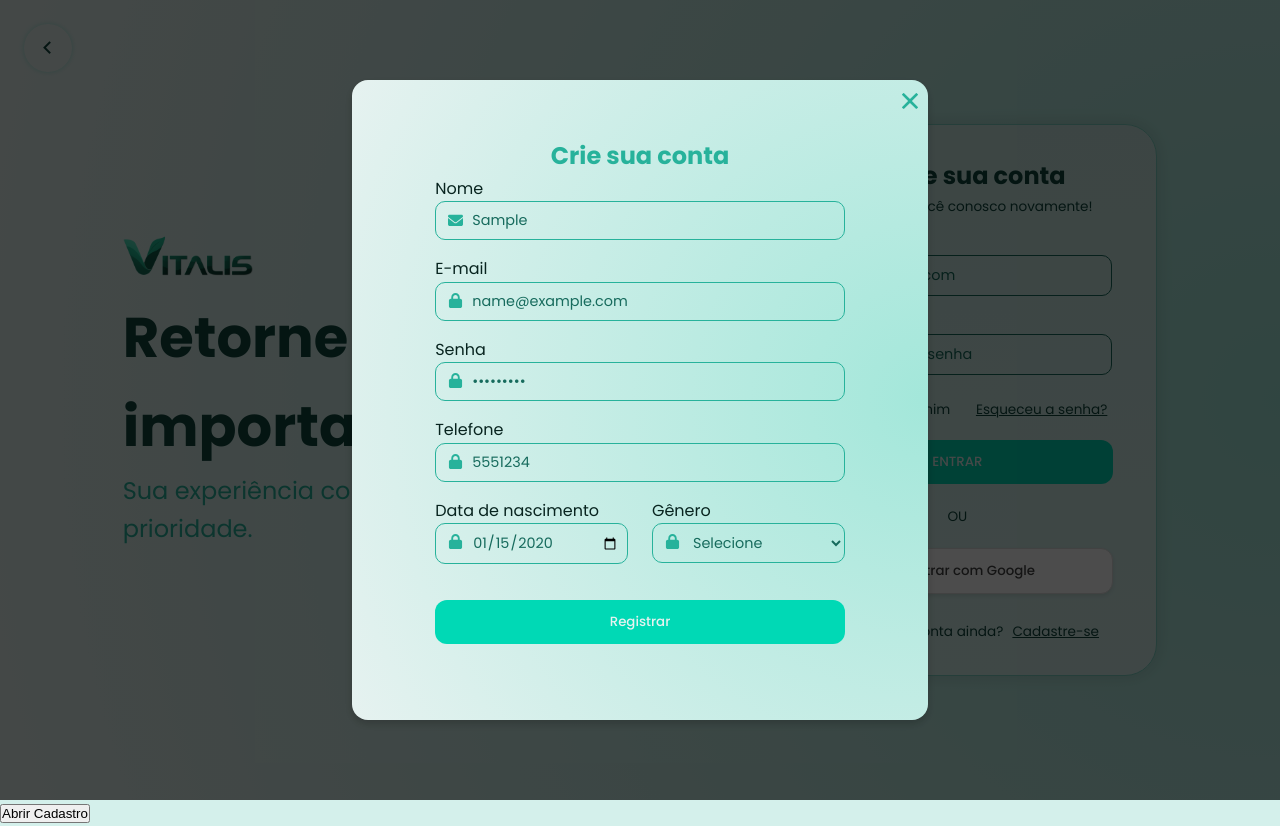
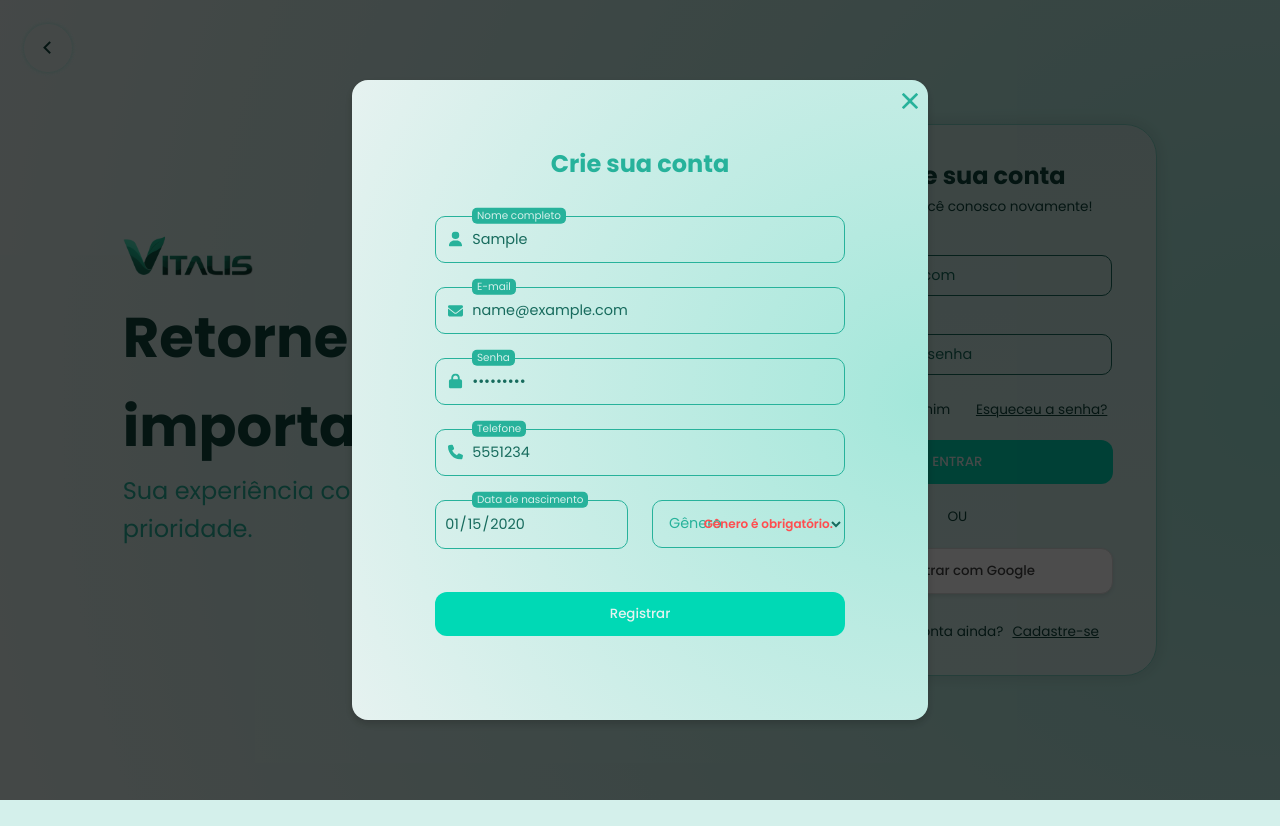
Before and after one commit to vitalis-app/vitalis-frontend, an Angular app: page /auth/login in a window 1280 px wide. Both pictures are taken after typing "Sample", "name@example.com", "Sample123", "5551234", "2020-01-15" into the empty fields and a click on the button "Registrar". After the commit the page ends 800 px from the top, so only its background shows below. Built offline with nearby package versions, Linux system fonts and the light colour scheme; grey boxes are pictures that could not be loaded.

Commit message:
Registro + validações + bonito + divo + arrasei slay

```diff
--- a/src/app/app.module.ts
+++ b/src/app/app.module.ts
@@ -25,6 +25,7 @@ import { WebAppLayoutComponent } from './web-app/layout/web-app-layout/web-app-l
 import { LoginPageLayoutComponent } from './web-app/layout/login-page-layout/login-page-layout.component';
 import { CadastroComponent } from './web-app/pages/auth/cadastro/cadastro.component';
 import { CadastroService } from './shared/services/cadastro.service';
+import { ReactiveFormsModule } from '@angular/forms';
 
 @NgModule({
   declarations: [
@@ -55,6 +56,7 @@ import { CadastroService } from './shared/services/cadastro.service';
     BrowserModule,
     AppRoutingModule,
     FormsModule,
+    ReactiveFormsModule,
     RouterModule.forRoot
       ([],
         {
--- a/src/app/shared/services/cadastro.service.ts
+++ b/src/app/shared/services/cadastro.service.ts
@@ -1,5 +1,6 @@
 import { Injectable } from '@angular/core';
 import { Subject } from 'rxjs';
+import { AbstractControl, ValidationErrors } from '@angular/forms';
 
 @Injectable({
   providedIn: 'root',
--- a/src/app/web-app/pages/auth/cadastro/cadastro.component.css
+++ b/src/app/web-app/pages/auth/cadastro/cadastro.component.css
@@ -1,8 +1,10 @@
-/* Fundo que cobre a tela */
-h2{
-  color:var(--verde-3)
+
+  h2 {
+    color: var(--verde-3);
+    margin-bottom: 2rem;
   }
 
+  /* Fundo que cobre a tela */
   .modal-overlay {
     position: fixed;
     top: 0;
@@ -60,7 +62,7 @@ h2{
     cursor: pointer;
   }
 
-/* Formulário */
+  /* Estilos do Formulário */
   form {
     width: 80%;
     display: flex;
@@ -68,10 +70,10 @@ form {
     align-items: center;
   }
 
-/* Input com ícone */
+  /* Input individual (para cada campo) */
   .input-individual {
     width: 100%;
-  margin-bottom: 1rem;
+    margin-bottom: 1.5rem;
   }
 
   .input-icon-wrapper {
@@ -79,81 +81,164 @@ form {
     width: 100%;
   }
 
+  /* Espaço extra à direita no input para a mensagem de erro */
+  .input-icon-wrapper input,
+  .input-icon-wrapper select {
+    padding-right: 120px; /* espaço para a mensagem no lado direito */
+    position: relative;
+    z-index: 0;
+  }
+
+  /* Mensagem de erro dentro do input, no lado direito */
+  .input-error-message {
+    position: absolute;
+    right: 12px;
+    top: 50%;
+    transform: translateY(-50%);
+    color: #ff4d4f; /* vermelho erro */
+    font-size: 0.75rem;
+    font-weight: 600;
+    white-space: nowrap;
+    pointer-events: none;
+    z-index: 10;
+    user-select: none;
+  }
+
+
+  /* Estilo da label/placeholder em sua posição inicial */
+  .placeholder-label {
+    position: absolute;
+    left: 36px;
+    /* Alinha com o texto do input, levando em conta o ícone */
+    top: 50%;
+    transform: translateY(-50%);
+    color: var(--verde-3);
+    pointer-events: none;
+    transition: all 0.3s ease;
+    font-size: 0.9rem;
+    z-index: 1; /* Garante que a label esteja acima do input */
+  }
+
+  /* Animação da label/placeholder quando o input é focado ou preenchido */
+  .input-icon-wrapper.filled .placeholder-label,
+  .input-icon-wrapper input:focus + .placeholder-label, #estatico {
+    top: 0;
+    left: 2.3rem;
+    font-size: 0.65rem;
+    color: var(--verde-6);
+    transform: translateY(-50%);
+    background-color: var(--verde-3);
+    padding: 0 5px;
+    border-radius: 5px;
+  }
+
+  .input-icon-wrapper.filled .placeholder-label,
+  .input-icon-wrapper input:focus + .placeholder-label{
+    top: 0;
+    left: 2.3rem;
+    font-size: 0.65rem;
+    color: var(--verde-6);
+    transform: translateY(-50%);
+    background-color: var(--verde-3);
+    padding: 0 5px;
+    border-radius: 5px;
+  }
+
+  #genero.input-icon-wrapper.filled .placeholder-label,
+  #genero.input-icon-wrapper input:focus + .placeholder-label
+  {
+    top: 0;
+    left: 1rem;
+    font-size: 0.65rem;
+    color: var(--verde-6);
+    transform: translateY(-50%);
+    background-color: var(--verde-3);
+    padding: 0 5px;
+    border-radius: 5px;
+  }
+
+  input:focus,
+select:focus {
+  outline: none;
+}
+
+
   #genero-data {
     width: 100%;
     display: flex;
     flex-direction: row;
     gap: 1.5rem;
   }
-#genero-data .input-individual{
+
+  #genero-data .input-individual {
     width: 50%;
   }
+
+  /* Estilo do ícone dentro do input */
   .input-icon {
     position: absolute;
     left: 13px;
-  top: 11px;
+    top: 50%; /* Centraliza o ícone verticalmente */
+    transform: translateY(-50%);
     fill: var(--verde-3);
     pointer-events: none;
     width: 15px;
     height: 15px;
+    z-index: 2; /* Garante que o ícone esteja acima da label e input */
   }
 
-/* Inputs gerais */
+  /* Ajuste para o ícone da data que fica à direita */
+  .input-icon.icon-right {
+    right: 13px;
+    width: 20px;
+    height: 20px;
+  }
+
+  /* Estilo geral dos inputs e select */
   .modal-container input,
-#selecaoGenero, .input-individual select {
+  .input-icon-wrapper select { /* Corrigido o seletor para select */
     width: 100%;
     background-color: transparent;
-  padding: 8px 8px 8px 36px;
+    padding: 12px 12px 12px 36px; /* Padding para o ícone */
     border: 1px solid var(--verde-3);
     border-radius: 10px;
     font-size: 0.9rem;
     font-family: Poppins;
     color: var(--verde-2);
+    transition: all 0.3s ease; /* Transição para todas as propriedades, incluindo cor e borda */
+    z-index: 0; /* O input fica abaixo da label */
   }
 
-option, select {
-  padding: 0.75rem 1rem;
-  color: 10473e;
+  /* Ajuste de padding para inputs sem ícone na esquerda (como a data) */
+  #dataNascimento {
+    padding-left: 8px; /* Remove o padding extra da esquerda, já que o ícone está à direita */
   }
 
-/* Placeholder */
+  /* Remover placeholder padrão (agora a label fará o papel) */
   .modal-container input::placeholder {
-  color: var(--verde-3);
+    color: transparent; /* Torna o placeholder padrão invisível */
   }
 
-/* Gênero - seleção */
-#selecaoGenero {
+  #genero option {
     padding: 8px;
-  text-align: center;
-  cursor: pointer;
-}
-
-/* Lista de escolhas */
-.escolhas {
     width: 100%;
-  gap: 2rem;
-  display: flex;
-  flex-direction: column;
-}
-
-.escolhas input {
-  width: 0;
-}
-
-.escolhas input,
-.escolhas label {
-  background-color: var(--verde-5);
-  border-radius: 5px;
-}
-
-#custom-select option {
-  width: 100%;
-  border-radius: var(--border-radius);
+    border-radius: 10px;
     border: none;
     background-color: var(--verde-6);
     color: var(--verde-2);
   }
 
+  /* Esconder o ícone padrão do input type="date" */
+  input[type="date"]::-webkit-calendar-picker-indicator {
+    opacity: 0;
+    cursor: pointer;
+    position: absolute;
+    width: 100%;
+    height: 100%;
+    z-index: 3; /* Z-index alto para garantir que seja clicável */
+  }
+
+  /* Estilo do botão de login/registro */
   #login-btn {
     margin: 1.2rem 0;
     background-color: var(--verde-10);
@@ -168,6 +253,7 @@ option, select {
     font-family: "Poppins";
     width: 100%;
   }
+
   #login-btn:hover {
     background-color: var(--verde-3);
   }
--- a/src/app/web-app/pages/auth/cadastro/cadastro.component.html
+++ b/src/app/web-app/pages/auth/cadastro/cadastro.component.html
@@ -1,7 +1,3 @@
-<!-- Botão para abrir o modal -->
-<button (click)="abrir()">Abrir Cadastro</button>
-
-<!-- Modal -->
 <div class="modal-overlay" [ngClass]="{ 'show': ativo }">
   <div class="modal-container" [ngClass]="{ 'show': ativo }">
     <button class="fechar-btn" (click)="fechar()">
@@ -16,100 +12,110 @@
         </g>
       </svg>
     </button>
+
     <h2>Crie sua conta</h2>
-    <form (ngSubmit)="registrar()">
+
+    <form [formGroup]="form" (ngSubmit)="registrar()">
 
       <div class="input-individual">
-        <p>Nome</p>
-        <div class="input-icon-wrapper">
+        <div class="input-icon-wrapper" [class.filled]="form.get('nome')?.value">
+          <input type="text" id="nome" formControlName="nome" />
+          <label class="placeholder-label" for="nome">Nome completo</label>
+          <svg class="input-icon" xmlns="http://www.w3.org/2000/svg"
+            viewBox="0 0 448 512">
+            <path
+              d="M224 256A128 128 0 1 0 224 0a128 128 0 1 0 0 256zm-45.7 48C79.8 304 0 383.8 0 482.3C0 498.7 13.3 512 29.7 512l388.6 0c16.4 0 29.7-13.3 29.7-29.7C448 383.8 368.2 304 269.7 304l-91.4 0z" />
+          </svg>
+          <div class="input-error-message" *ngIf="form.get('nome')?.invalid && form.get('nome')?.touched">
+            Nome é obrigatório.
+          </div>
+        </div>
+      </div>
+
+      <div class="input-individual">
+        <div class="input-icon-wrapper" [class.filled]="form.get('email')?.value">
+          <input type="email" id="email" formControlName="email" />
+          <label class="placeholder-label" for="email">E-mail</label>
           <svg class="input-icon" xmlns="http://www.w3.org/2000/svg" viewBox="0 0 512 400">
             <g transform="translate(0, -24)">
               <path
                 d="M48 64C21.5 64 0 85.5 0 112c0 15.1 7.1 29.3 19.2 38.4L236.8 313.6c11.4 8.5 27 8.5 38.4 0L492.8 150.4c12.1-9.1 19.2-23.3 19.2-38.4c0-26.5-21.5-48-48-48L48 64zM0 176L0 384c0 35.3 28.7 64 64 64l384 0c35.3 0 64-28.7 64-64l0-208L294.4 339.2c-22.8 17.1-54 17.1-76.8 0L0 176z" />
             </g>
           </svg>
+          <div class="input-error-message" *ngIf="form.get('email')?.invalid && form.get('email')?.touched">
+            <div *ngIf="form.get('email')?.errors?.['required']">E-mail é obrigatório.</div>
+            <div *ngIf="form.get('email')?.errors?.['email']">E-mail inválido.</div>
           </div>
-
-        <input type="text" [(ngModel)]="nome" name="nome" placeholder="Nome completo" required />
-      </div>
-
-      <div class="input-individual">
-        <p>E-mail</p>
-        <div class="input-icon-wrapper">
-          <svg class="input-icon" xmlns="http://www.w3.org/2000/svg"
-            viewBox="0 0 448 512"><!--!Font Awesome Free 6.7.2 by @fontawesome - https://fontawesome.com License - https://fontawesome.com/license/free Copyright 2025 Fonticons, Inc.-->
-            <path
-              d="M144 144l0 48 160 0 0-48c0-44.2-35.8-80-80-80s-80 35.8-80 80zM80 192l0-48C80 64.5 144.5 0 224 0s144 64.5 144 144l0 48 16 0c35.3 0 64 28.7 64 64l0 192c0 35.3-28.7 64-64 64L64 512c-35.3 0-64-28.7-64-64L0 256c0-35.3 28.7-64 64-64l16 0z" />
-          </svg>
-          <input type="email" [(ngModel)]="email" name="email" placeholder="E-mail" required />
         </div>
       </div>
 
       <div class="input-individual">
-        <p>Senha</p>
-        <div class="input-icon-wrapper">
+        <div class="input-icon-wrapper" [class.filled]="form.get('senha')?.value">
+          <input type="password" id="senha" formControlName="senha" />
+          <label class="placeholder-label" for="senha">Senha</label>
           <svg class="input-icon" xmlns="http://www.w3.org/2000/svg"
-            viewBox="0 0 448 512"><!--!Font Awesome Free 6.7.2 by @fontawesome - https://fontawesome.com License - https://fontawesome.com/license/free Copyright 2025 Fonticons, Inc.-->
+          viewBox="0 0 448 512">
           <path
             d="M144 144l0 48 160 0 0-48c0-44.2-35.8-80-80-80s-80 35.8-80 80zM80 192l0-48C80 64.5 144.5 0 224 0s144 64.5 144 144l0 48 16 0c35.3 0 64 28.7 64 64l0 192c0 35.3-28.7 64-64 64L64 512c-35.3 0-64-28.7-64-64L0 256c0-35.3 28.7-64 64-64l16 0z" />
         </svg>
-          <input type="password" [(ngModel)]="senha" name="senha" placeholder="Senha" required />
+          <div class="input-error-message" *ngIf="form.get('senha')?.invalid && form.get('senha')?.touched">
+            <div *ngIf="form.get('senha')?.errors?.['required']">Senha é obrigatória.</div>
+            <div *ngIf="form.get('senha')?.errors?.['minlength']">
+              Senha deve ter pelo menos 8 caracteres.
+            </div>
+            <div *ngIf="form.get('senha')?.errors?.['senhaFraca']">
+              Senha deve conter maiúscula, minúscula e número.
+            </div>
+          </div>
         </div>
       </div>
 
       <div class="input-individual">
-        <p>Telefone</p>
-        <div class="input-icon-wrapper">
+        <div class="input-icon-wrapper" [class.filled]="form.get('telefone')?.value">
+          <input type="tel" id="telefone" formControlName="telefone" />
+          <label class="placeholder-label" for="telefone">Telefone</label>
           <svg class="input-icon" xmlns="http://www.w3.org/2000/svg"
-            viewBox="0 0 448 512"><!--!Font Awesome Free 6.7.2 by @fontawesome - https://fontawesome.com License - https://fontawesome.com/license/free Copyright 2025 Fonticons, Inc.-->
+          viewBox="0 0 512 512">
           <path
-              d="M144 144l0 48 160 0 0-48c0-44.2-35.8-80-80-80s-80 35.8-80 80zM80 192l0-48C80 64.5 144.5 0 224 0s144 64.5 144 144l0 48 16 0c35.3 0 64 28.7 64 64l0 192c0 35.3-28.7 64-64 64L64 512c-35.3 0-64-28.7-64-64L0 256c0-35.3 28.7-64 64-64l16 0z" />
+            d="M164.9 24.6c-7.7-18.6-28-28.5-47.4-23.2l-88 24C12.1 30.2 0 46 0 64C0 311.4 200.6 512 448 512c18 0 33.8-12.1 38.6-29.5l24-88c5.3-19.4-4.6-39.7-23.2-47.4l-96-40c-16.3-6.8-35.2-2.1-46.3 11.6L304.7 368C234.3 334.7 177.3 277.7 144 207.3L193.3 167c13.7-11.2 18.4-30 11.6-46.3l-40-96z" />
         </svg>
-          <input type="tel" [(ngModel)]="telefone" name="telefone" placeholder="Telefone" required />
+          <div class="input-error-message" *ngIf="form.get('telefone')?.invalid && form.get('telefone')?.touched">
+            Telefone é obrigatório.
+          </div>
         </div>
       </div>
 
-      <div id='genero-data'>
+      <div id="genero-data">
         <div class="input-individual">
-          <p>Data de nascimento</p>
-          <div class="input-icon-wrapper">
-            <svg class="input-icon" xmlns="http://www.w3.org/2000/svg"
-              viewBox="0 0 448 512"><!--!Font Awesome Free 6.7.2 by @fontawesome - https://fontawesome.com License - https://fontawesome.com/license/free Copyright 2025 Fonticons, Inc.-->
-              <path
-                d="M144 144l0 48 160 0 0-48c0-44.2-35.8-80-80-80s-80 35.8-80 80zM80 192l0-48C80 64.5 144.5 0 224 0s144 64.5 144 144l0 48 16 0c35.3 0 64 28.7 64 64l0 192c0 35.3-28.7 64-64 64L64 512c-35.3 0-64-28.7-64-64L0 256c0-35.3 28.7-64 64-64l16 0z" />
-            </svg>
-            <input type="date" [(ngModel)]="dataNascimento" name="dataNascimento" placeholder="Data de nascimento"
-              required />
+          <div class="input-icon-wrapper" [class.filled]="form.get('dataNascimento')?.value">
+            <input type="date" id="dataNascimento" formControlName="dataNascimento" />
+            <label id="estatico" class="placeholder-label" for="dataNascimento">Data de nascimento</label>
+            <div class="input-error-message"
+            *ngIf="form.get('dataNascimento')?.invalid && form.get('dataNascimento')?.touched">
+            Data de nascimento é obrigatória.
           </div>
           </div>
-        <div class="input-individual">
-          <p>Gênero</p>
-          <div class="input-icon-wrapper">
-            <svg class="input-icon" xmlns="http://www.w3.org/2000/svg"
-              viewBox="0 0 448 512"><!--!Font Awesome Free 6.7.2 by @fontawesome - https://fontawesome.com License - https://fontawesome.com/license/free Copyright 2025 Fonticons, Inc.-->
-              <path
-                d="M144 144l0 48 160 0 0-48c0-44.2-35.8-80-80-80s-80 35.8-80 80zM80 192l0-48C80 64.5 144.5 0 224 0s144 64.5 144 144l0 48 16 0c35.3 0 64 28.7 64 64l0 192c0 35.3-28.7 64-64 64L64 512c-35.3 0-64-28.7-64-64L0 256c0-35.3 28.7-64 64-64l16 0z" />
-            </svg>
         </div>
 
-          <select [(ngModel)]="generoSelecionado" name="genero" id="custom-select" required>
-            <option value="" disabled selected hidden>Selecione</option>
+        <div class="input-individual">
+          <div class="input-icon-wrapper" [class.filled]="form.get('generoSelecionado')?.value" id="genero">
+            <select id="genero" formControlName="generoSelecionado">
+              <option value="" disabled hidden></option>
               <option>Masculino</option>
               <option>Feminino</option>
               <option>Outro</option>
             </select>
+            <label style="left: 17px" class="placeholder-label" for="genero">Gênero</label>
+            <div class="input-error-message"
+              *ngIf="form.get('generoSelecionado')?.invalid && form.get('generoSelecionado')?.touched">
+              Gênero é obrigatório.
             </div>
           </div>
-      <button id='login-btn' type="submit">Registrar</button>
-    </form>
         </div>
       </div>
 
-<!--
-        <select [(ngModel)]="generoSelecionado" name="genero" class="custom-select" required>
-          <option value="" disabled selected hidden>Selecione</option>
-          <option value="Masculino">Masculino</option>
-          <option value="Feminino">Feminino</option>
-          <option value="Outro">Outro</option>
-        </select>
--->
+      <button id="login-btn" type="submit">Registrar</button>
+    </form>
+
+  </div>
+</div>
--- a/src/app/web-app/pages/auth/cadastro/cadastro.component.ts
+++ b/src/app/web-app/pages/auth/cadastro/cadastro.component.ts
@@ -1,6 +1,7 @@
-import { FormsModule } from '@angular/forms';
 import { Component, OnInit } from '@angular/core';
+import { FormBuilder, FormGroup, Validators, AbstractControl, ValidationErrors } from '@angular/forms';
 import { CadastroService } from 'src/app/shared/services/cadastro.service';
+import { ReactiveFormsModule } from '@angular/forms';
 
 @Component({
   selector: 'app-cadastro',
@@ -8,52 +9,55 @@ import { CadastroService } from 'src/app/shared/services/cadastro.service';
   styleUrls: ['./cadastro.component.css'],
   standalone: false
 })
+export class CadastroComponent implements OnInit {
+  ativo: boolean = true;
 
-export class CadastroComponent implements OnInit {
-  ativo: boolean = true; // Define se o modal está visível ou não
+  form: FormGroup;
 
-  constructor(private cadastroService: CadastroService) { }
+  constructor(
+    private cadastroService: CadastroService,
+    private fb: FormBuilder
+  ) {
+    this.form = this.fb.group({
+      nome: ['', Validators.required],
+      email: ['', [Validators.required, Validators.email]],
+      senha: ['', [Validators.required, Validators.minLength(8), SenhaForteValidator]],
+      telefone: ['', Validators.required],
+      dataNascimento: ['', Validators.required],
+      generoSelecionado: ['', Validators.required],
+    });
+  }
 
   ngOnInit() {
-    // Escuta as mudanças emitidas pelo CadastroService
     this.cadastroService.mostrarCadastro$.subscribe((estado) => {
-      this.ativo = estado;  // Atualiza a visibilidade com base no estado
+      this.ativo = estado;
     });
   }
 
   abrir() {
-    this.ativo = true;  // Torna o modal visível
+    this.ativo = true;
   }
 
   fechar() {
-    this.cadastroService.fecharCadastro();  // Fecha o modal
+    this.cadastroService.fecharCadastro();
   }
 
-  nome = '';
-  email = '';
-  senha = '';
-  genero = '';
-  telefone = '';
-  dataNascimento = '';
-
   registrar() {
-    // Enviar para API ou salvar local
-    console.log('Dados de cadastro:', {
-      nome: this.nome,
-      email: this.email,
-      senha: this.senha,
-      telefone: this.telefone
-    });
-  }
-
-  generoSelecionado: string = '';
-  dropdownAberto: boolean = false;
-
-  toggleDropdown() {
-    this.dropdownAberto = !this.dropdownAberto;
-  }
-
-  fecharDropdown() {
-    this.dropdownAberto = false;
+    if (this.form.valid) {
+      console.log('Dados de cadastro:', this.form.value);
+      // Aqui pode mandar para API etc
+    } else {
+      // Marca todos os campos como "tocados" para mostrar erros
+      this.form.markAllAsTouched();
+    }
   }
 }
+
+export function SenhaForteValidator(control: AbstractControl): ValidationErrors | null {
+  const senha = control.value;
+  const temMaiuscula = /[A-Z]/.test(senha);
+  const temMinuscula = /[a-z]/.test(senha);
+  const temNumero = /[0-9]/.test(senha);
+  const senhaValida = temMaiuscula && temMinuscula && temNumero;
+  return senhaValida ? null : { senhaFraca: true };
+}
```
Lines whose indentation alone changed are shown as unchanged.
